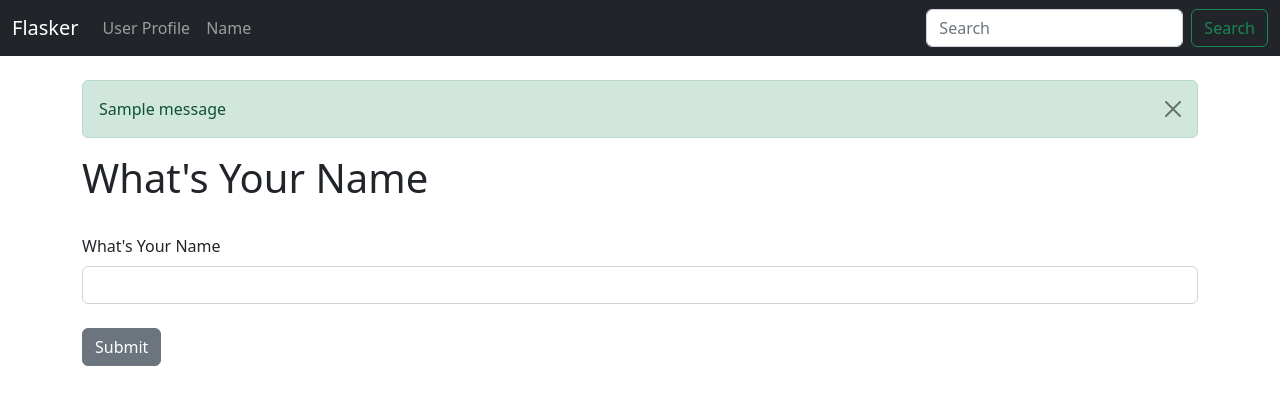
After one commit to p-sher4win/Flasker-Intro, a Flask app: page /name in a window 1280 px wide. The commit adds this page. Shown: the top 405 px of the page. Run offline with Flask 3, Linux system fonts and the light colour scheme; one stand-in notice (Sample message) is shown.

Commit message:
modified

```diff
--- a/app.py
+++ b/app.py
@@ -1,6 +1,15 @@
-from flask import Flask, render_template, url_for
+from flask import Flask, render_template, url_for, flash
+from flask_wtf import FlaskForm
+from wtforms import StringField, SubmitField
+from wtforms.validators import DataRequired
 
 app = Flask(__name__)
+app.config['SECRET_KEY'] = "my super secret key that no one is suppose to know"
+
+# Create a Form Class
+class NamerForm(FlaskForm):
+    name = StringField("What's Your Name", validators=[DataRequired()])
+    submit = SubmitField("Submit")
 
 @app.route('/')
 def index():
@@ -14,9 +23,9 @@ def index():
                            stuff2=stuff2,
                            pizza=pizza)
 
-@app.route('/user/<name>')
-def user(name):
-    return render_template('user.html',username=name)
+@app.route('/user/<username>')
+def user(username):
+    return render_template('user.html',username=username)
 
 # Create Custom error pages
 # Invalid url
@@ -29,6 +38,21 @@ def page_not_found(e):
 def page_not_found(e):
     return render_template('500.html'), 500
 
+@app.route('/name', methods=['GET', 'POST'])
+def name():
+    name = None
+    form = NamerForm()
+
+    # Validate form
+    if form.validate_on_submit():
+        name = form.name.data
+        form.name.data = ''
+        flash("Form Submitted Successful")
+
+    return render_template('name.html',
+                           name=name,
+                           form=form)
+
 
 if __name__ == "__main__":
     app.run(debug=True)
--- /dev/null
+++ b/templates/name.html
@@ -0,0 +1,33 @@
+{% extends 'base.html' %}
+
+{% block content %}
+
+{% for message in get_flashed_messages() %}
+
+    <div class="alert alert-success alert-dismissible fade show" role="alert">
+      {{ message }}
+      <button type="button" class="btn-close" data-bs-dismiss="alert" aria-label="Close"></button>
+    </div>
+
+{% endfor %}
+
+{% if name %}
+    <h1>Hello {{ name }}!!!</h1>
+{% else %}
+    <h1>What's Your Name</h1>
+    <br/>
+    <form method="POST">
+        {{ form.hidden_tag() }}
+
+        {{ form.name.label(
+        class="form-label") }}
+        {{ form.name(
+        class="form-control") }}
+        <br/>
+        {{ form.submit(
+        class="btn btn-secondary") }}
+
+    </form>
+{% endif %}
+
+{% endblock %}
--- a/templates/navbar.html
+++ b/templates/navbar.html
@@ -7,7 +7,10 @@
     <div class="collapse navbar-collapse" id="navbarSupportedContent">
       <ul class="navbar-nav me-auto mb-2 mb-lg-0">
         <li class="nav-item">
-          <a class="nav-link" href="{{ url_for('user', name='john') }}">User Profile</a>
+          <a class="nav-link" href="{{ url_for('user', username='john') }}">User Profile</a>
+        </li>
+        <li class="nav-item">
+          <a class="nav-link" href="{{ url_for('name') }}">Name</a>
         </li>
       </ul>
       <form class="d-flex" role="search">
--- a/templates/user.html
+++ b/templates/user.html
@@ -2,6 +2,6 @@
 
 {% block content %}
 
-    <h1>Welcome, {{ username|title }}!!!</h1>
+    <h1>Welcome, {{ username|capitalize }}</h1>
 
 {% endblock %}
```
